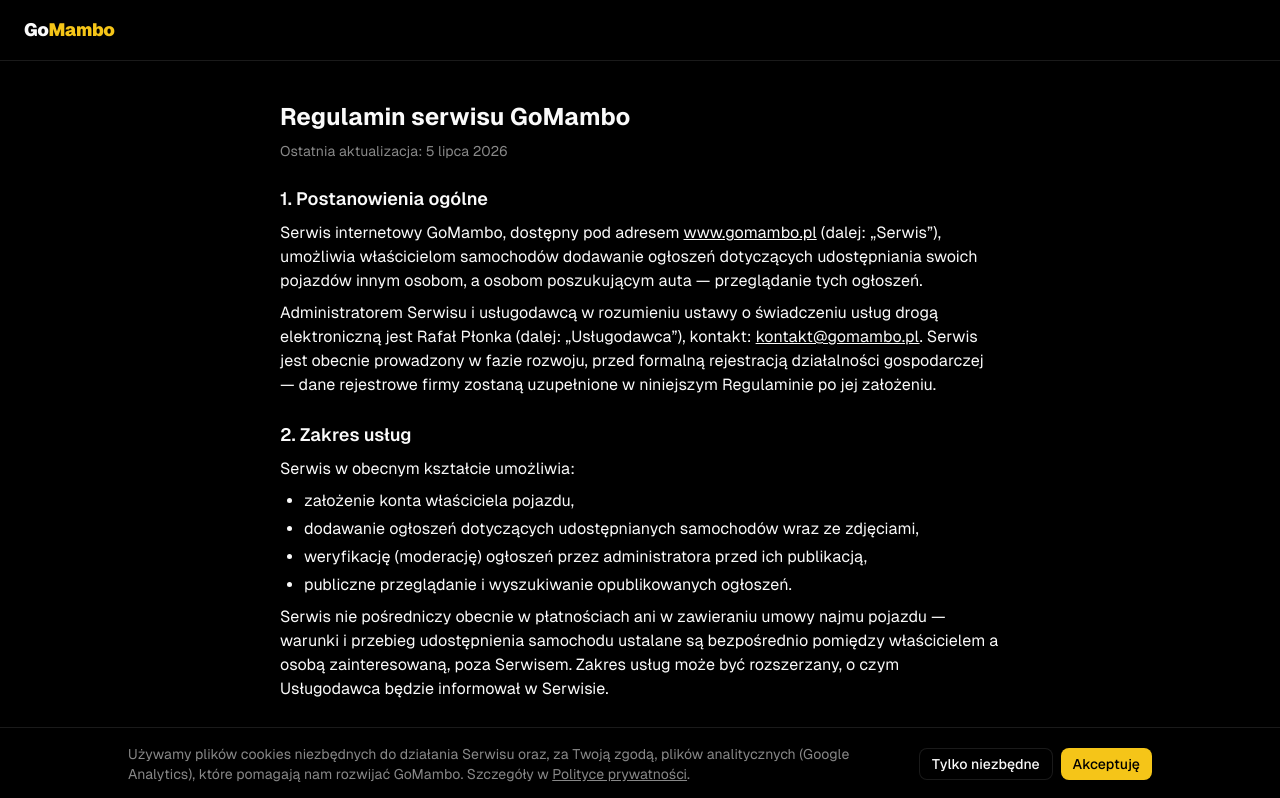
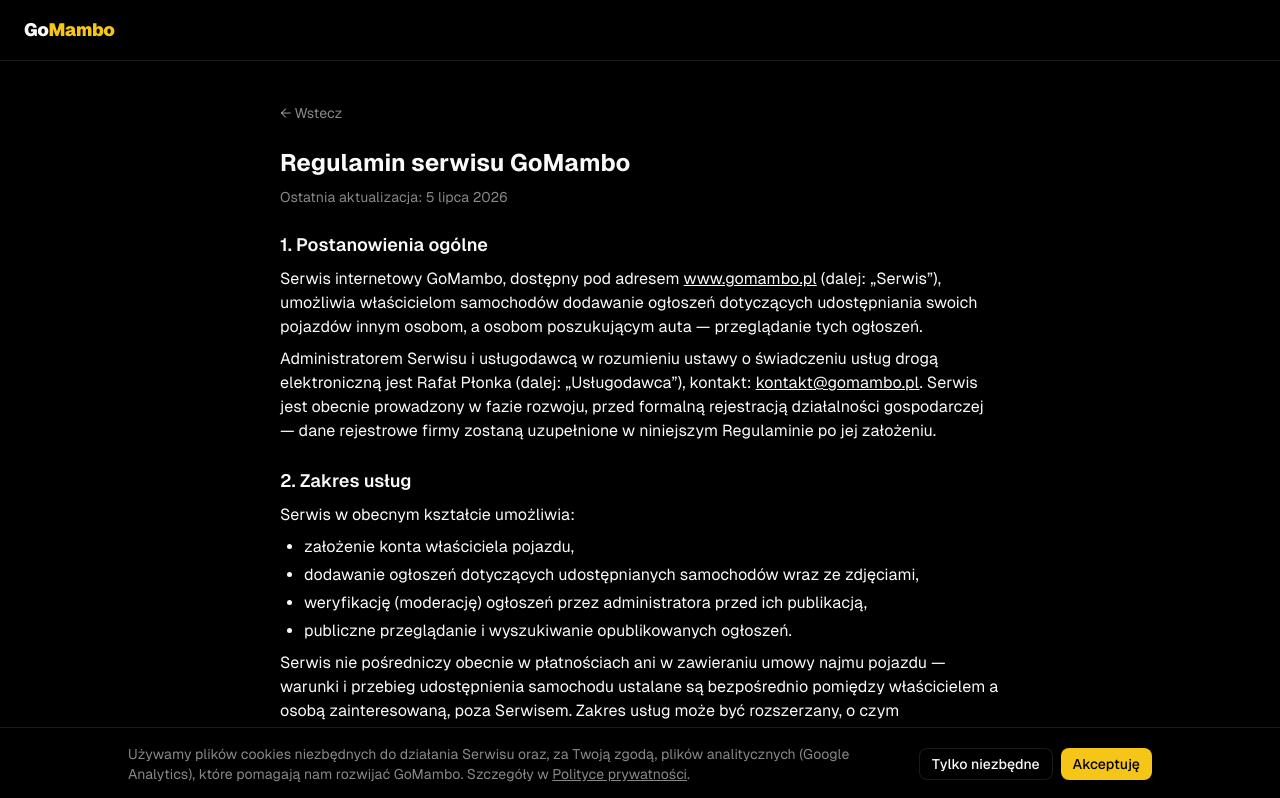
Before and after one commit to giver91-max/gomambo, a Next.js app: page /regulamin in a window 1280 px wide. Shown: the top 798 px of the page. Built offline with nearby package versions, Linux system fonts and the light colour scheme; no server answers.

Commit message:
Add a back button to pages that were missing one
Car detail, add-car, regulamin, and polityka-prywatności had no way
back except the browser's own controls. Added a small "← Wstecz"
button (router.back()) to each.

```diff
--- a/src/app/auta/[id]/page.tsx
+++ b/src/app/auta/[id]/page.tsx
@@ -6,6 +6,7 @@
 import { Card, CardContent } from "@/components/ui/card";
 import { AvailabilityAndInquiry } from "./availability-and-inquiry";
 import { toISODate } from "@/lib/calendar";
+import { BackButton } from "@/components/back-button";
 
 const getCar = cache(async (id: string) => {
   const supabase = await createClient();
@@ -82,6 +83,8 @@
 
   return (
     <div className="space-y-6">
+      <BackButton />
+
       {imageUrls.length > 0 ? (
         <div className="grid grid-cols-2 gap-2 sm:grid-cols-3">
           {imageUrls.map((src, i) => (
--- a/src/app/dashboard/cars/new/page.tsx
+++ b/src/app/dashboard/cars/new/page.tsx
@@ -1,8 +1,10 @@
 import { NewCarForm } from "./new-car-form";
+import { BackButton } from "@/components/back-button";
 
 export default function NewCarPage() {
   return (
     <div className="mx-auto max-w-lg space-y-6">
+      <BackButton />
       <h1 className="text-2xl font-bold">Dodaj auto</h1>
       <p className="text-sm text-muted-foreground">
         Po dodaniu auto trafi do weryfikacji przez administratora. Otrzymasz
--- a/src/app/polityka-prywatnosci/page.tsx
+++ b/src/app/polityka-prywatnosci/page.tsx
@@ -1,6 +1,7 @@
 import Link from "next/link";
 import type { Metadata } from "next";
 import { SiteFooter } from "@/components/site-footer";
+import { BackButton } from "@/components/back-button";
 
 export const metadata: Metadata = {
   title: "Polityka prywatności",
@@ -17,6 +18,8 @@
       </header>
 
       <main className="mx-auto max-w-3xl space-y-6 px-6 py-10">
+        <BackButton />
+
         <div className="space-y-2">
           <h1 className="text-2xl font-bold">Polityka prywatności</h1>
           <p className="text-sm text-muted-foreground">Ostatnia aktualizacja: 7 lipca 2026</p>
--- a/src/app/regulamin/page.tsx
+++ b/src/app/regulamin/page.tsx
@@ -1,6 +1,7 @@
 import Link from "next/link";
 import type { Metadata } from "next";
 import { SiteFooter } from "@/components/site-footer";
+import { BackButton } from "@/components/back-button";
 
 export const metadata: Metadata = {
   title: "Regulamin",
@@ -17,6 +18,8 @@
       </header>
 
       <main className="mx-auto max-w-3xl space-y-6 px-6 py-10">
+        <BackButton />
+
         <div className="space-y-2">
           <h1 className="text-2xl font-bold">Regulamin serwisu GoMambo</h1>
           <p className="text-sm text-muted-foreground">Ostatnia aktualizacja: 5 lipca 2026</p>
--- /dev/null
+++ b/src/components/back-button.tsx
@@ -0,0 +1,17 @@
+"use client";
+
+import { useRouter } from "next/navigation";
+
+export function BackButton({ label = "Wstecz" }: { label?: string }) {
+  const router = useRouter();
+
+  return (
+    <button
+      type="button"
+      onClick={() => router.back()}
+      className="text-sm text-muted-foreground hover:underline"
+    >
+      ← {label}
+    </button>
+  );
+}
```
